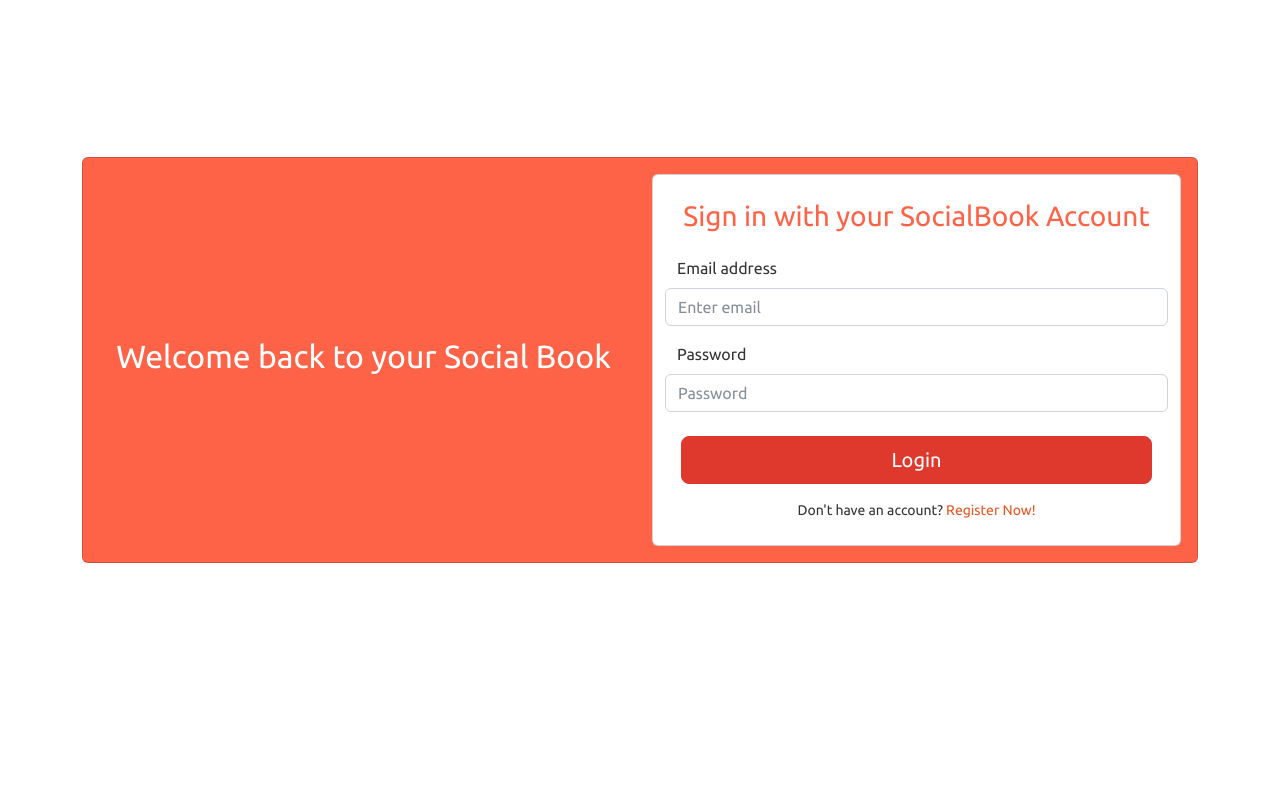
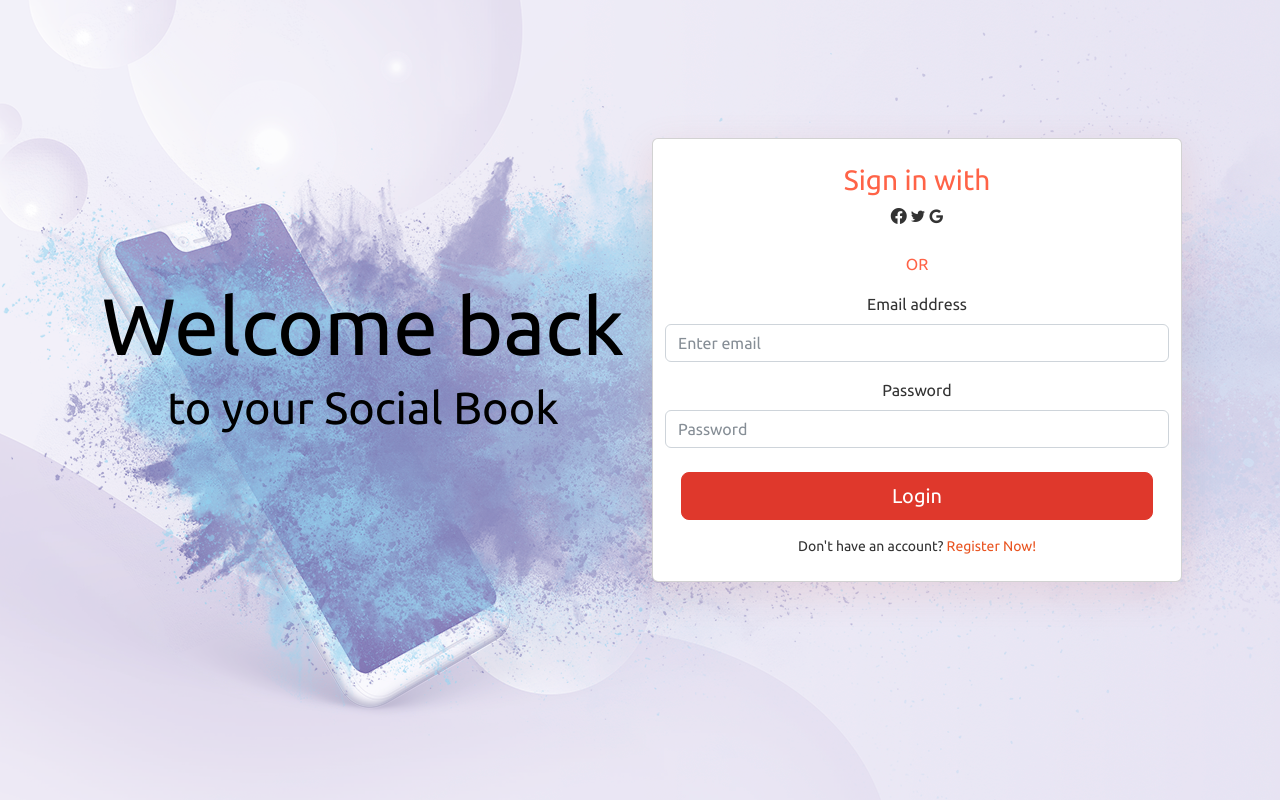
Before and after one commit to notrealchauloan/Sem32021_BITS_Group1, a PHP site: page /login.php in a window 1280 px wide. Run offline with PHP 8.4, Linux system fonts and the light colour scheme; some libraries are stand-ins or nearby versions.

Commit message:
Fix UI for login/signup

```diff
--- a/login.php
+++ b/login.php
@@ -14,20 +14,31 @@
     <link rel="stylesheet" href="https://cdn.jsdelivr.net/npm/bootswatch@5.1.3/dist/united/bootstrap.min.css">
     <link rel="stylesheet" href="https://cdn.jsdelivr.net/npm/bootstrap-icons@1.7.0/font/bootstrap-icons.css">
     <link rel="stylesheet" href="https://cdnjs.cloudflare.com/ajax/libs/font-awesome/4.7.0/css/font-awesome.min.css">
+	<link rel="stylesheet" href="userstylesheet.css">
+
 </head>
-<body>
+<body background="./images/welcome.png">
 <div class="container d-flex align-items-center justify-content-center" style="min-height:90vh;">
-<div class="card" style="background-color: tomato;" >
         <div class="row d-flex align-items-center p-3">
             <div class="col-lg-6">
-                <h2 class="text-center" style="color:#fff;"> Welcome back to your Social Book </h2>
+                <h1 class="text-center" style="color: black; font-size:80px"> Welcome back </h1>
+				<h1 class="text-center" style="color: black; font-size:45px"> to your Social Book </h1>
+
 				</div>
             <div class="col-lg-6" >
                 <div class="card px-4"  >
 				<br>
-                    <h3 style="color: tomato; text-align:center;">Sign in with your SocialBook Account</h3>
+                    <h3 style="color: tomato; text-align:center;">Sign in with </h3>
+					<div class="social media text-center mr-3">
+                                <div class="bi bi-facebook">
 
+                                <div class="fa fa-twitter">
 
+                                <div class="fa fa-google">
+                                </div>
+                        </div>
+					<br> <br>
+						<h7 style="color: tomato;">OR</h7>
 		        	<form method="POST" action="login_validation.php">
 		            	<fieldset>
 						<div class="row form-group">
@@ -36,7 +47,6 @@
 
 							<label class="form-label mt-3">Password</label>
 							<input name="password" type="password" class="form-control" placeholder="Password" required>
-
 
 						</div>
 						<div class="row mb-3 mt-4 px-3">
--- a/signup.php
+++ b/signup.php
@@ -47,7 +47,7 @@
     <link rel="stylesheet" href="userstylesheet.css">
 </head>
 
-<body style="background-color:FloralWhite" >
+<body background="./images/welcome.png">
 
 	<div class="container px-1 px-md-5 px-lg-1 px-xl-5 py-5 mx-auto">
         <div class="card card0 border-0" style="background-color: hsl(252, 100%, 90%)" >
```
Also changed, not shown: images/welcome.png (added), 1 other file.
